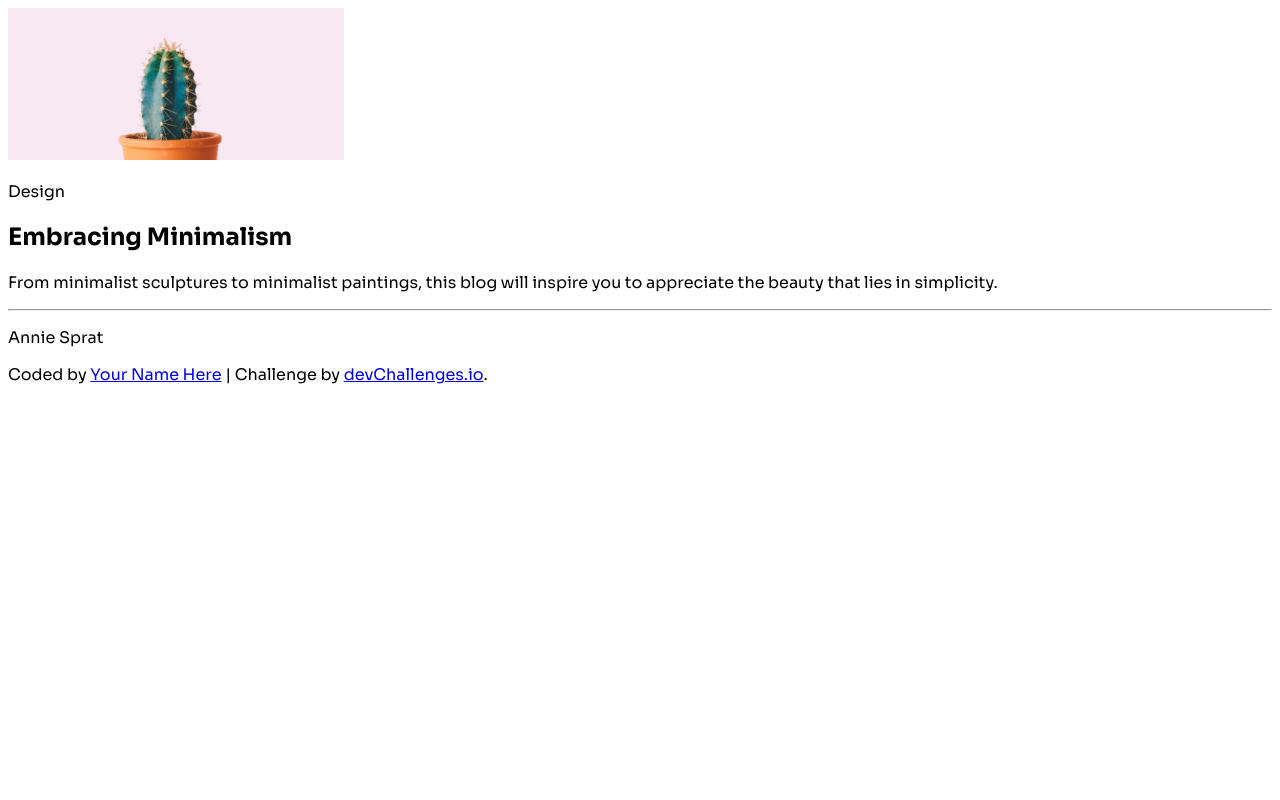
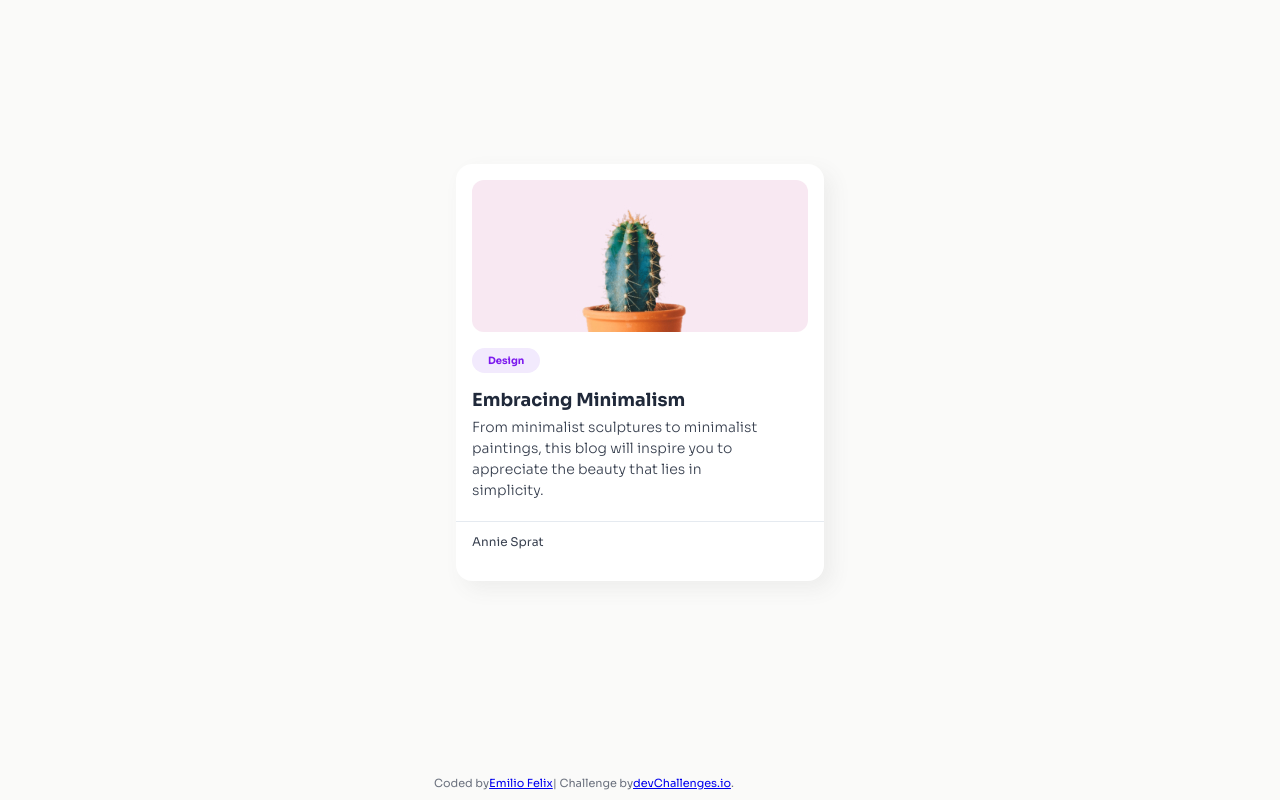
Before and after one commit to emiliofelixdev/Minimal-blog-card-starter, a plain HTML site: page index.html in a window 1280 px wide. Drawn offline with Linux system fonts and the light colour scheme.

Commit message:
CSS done for desktop

```diff
--- a/index.html
+++ b/index.html
@@ -48,7 +48,8 @@
     </article>
 
     <div class="author-info">
-      Coded by <a href="#">Your Name Here</a> | Challenge by
+      Coded by <a href="https://github.com/emiliofelixdev">Emilio Felix</a> |
+      Challenge by
       <a href="https://www.devchallenges.io?ref=challenge" target="_blank"
         >devChallenges.io</a
       >.
--- a/styles.css
+++ b/styles.css
@@ -1,7 +1,7 @@
 :root {
   /* This is for the background colors and hr line */
-  --color-body-bg: #ffffff;
-  --color-card-bg: #fafaf9;
+  --color-body-bg: #fafaf9;
+  --color-card-bg: #ffffff;
   /* This is for the typography colors */
   --color-text-header: #20293a;
   --color-text-body: #394150;
@@ -19,3 +19,83 @@ body {
   font-family: "Sora", sans-serif;
   background-color: var(--color-body-bg);
 }
+
+.card {
+  max-width: 368px;
+  width: 100%;
+  margin: 164px auto;
+  background-color: var(--color-card-bg);
+  border-radius: 16px;
+  padding-top: 16px;
+  padding-bottom: 20px;
+  box-sizing: border-box;
+  overflow: hidden;
+  box-shadow: 8px 8px 20px 0px rgba(85, 85, 85, 0.08);
+}
+
+header img {
+  height: 152px;
+  width: 100%;
+  border-radius: 12px;
+  display: block;
+  object-fit: cover;
+  margin-bottom: 16px;
+}
+
+header p {
+  background-color: var(--color-badge-bg);
+  font-size: var(--fs-tag);
+  color: var(--color-badge-text);
+  display: inline-block;
+  padding: 6px 16px;
+  border-radius: 20px;
+  margin-top: 0;
+  margin-bottom: 0;
+  font-weight: bold;
+}
+
+.card-info h1 {
+  color: var(--color-text-header);
+  font-size: var(--fs-title);
+  margin-top: 16px;
+  margin-bottom: 6px;
+}
+
+.card-info p {
+  color: var(--color-text-body);
+  font-size: var(--fs-body);
+  font-weight: 300;
+  margin-top: 0;
+  margin-bottom: 20px;
+  width: 90%;
+  line-height: 1.5;
+}
+
+hr {
+  border: 0;
+  border-top: 1px solid #e5eaf0;
+  width: 100%;
+}
+
+.card-footer p {
+  color: var(--color-text-body);
+  font-size: var(--fs-footer);
+}
+
+header,
+.card-info,
+.card-footer {
+  padding-left: 16px;
+  padding-right: 16px;
+}
+
+.author-info {
+  position: absolute;
+  bottom: 10px;
+  width: 90%;
+  font-size: 0.7rem;
+  color: #6c727f;
+  display: flex;
+  justify-content: center;
+  margin: 0 auto;
+}
```
